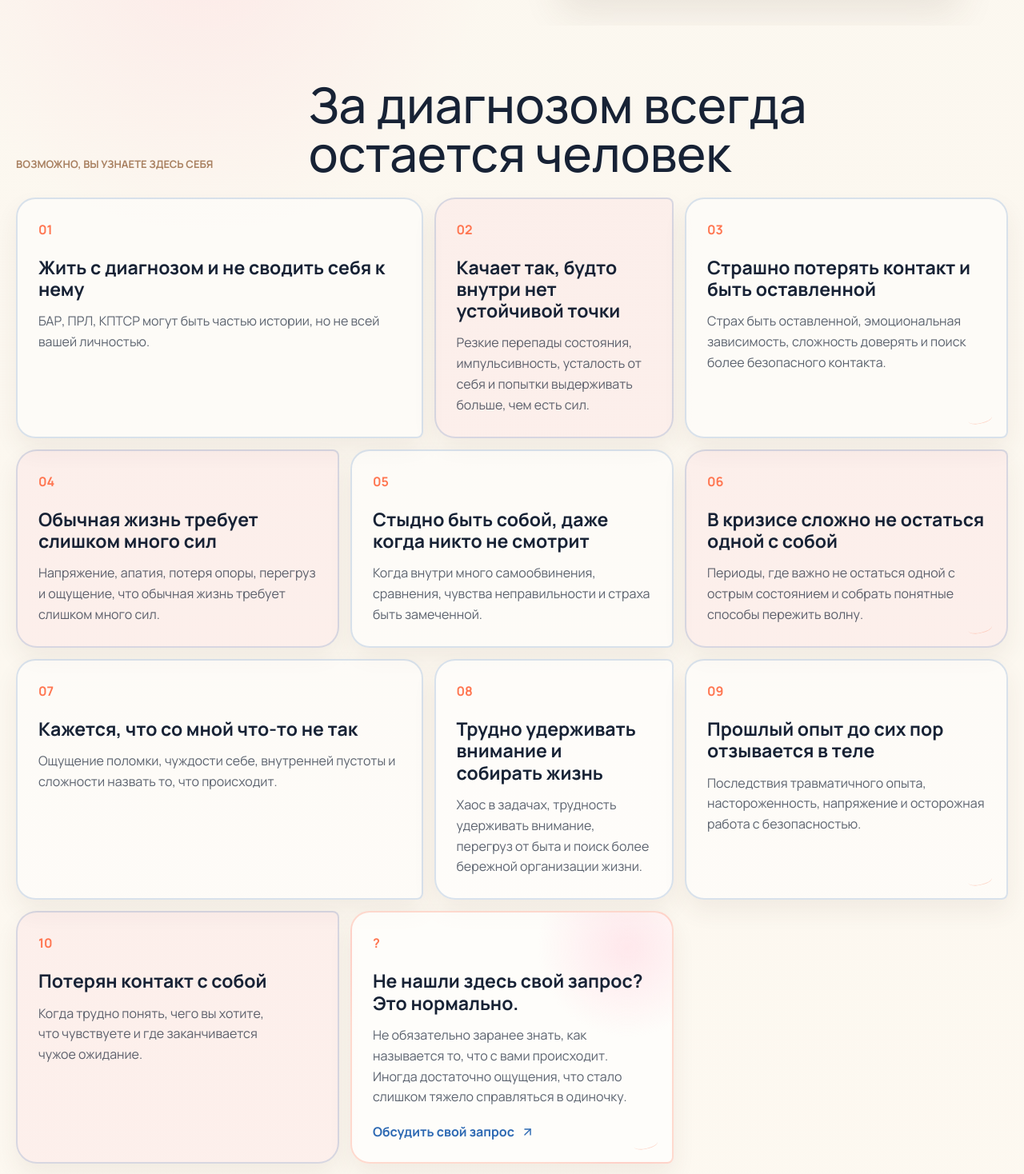
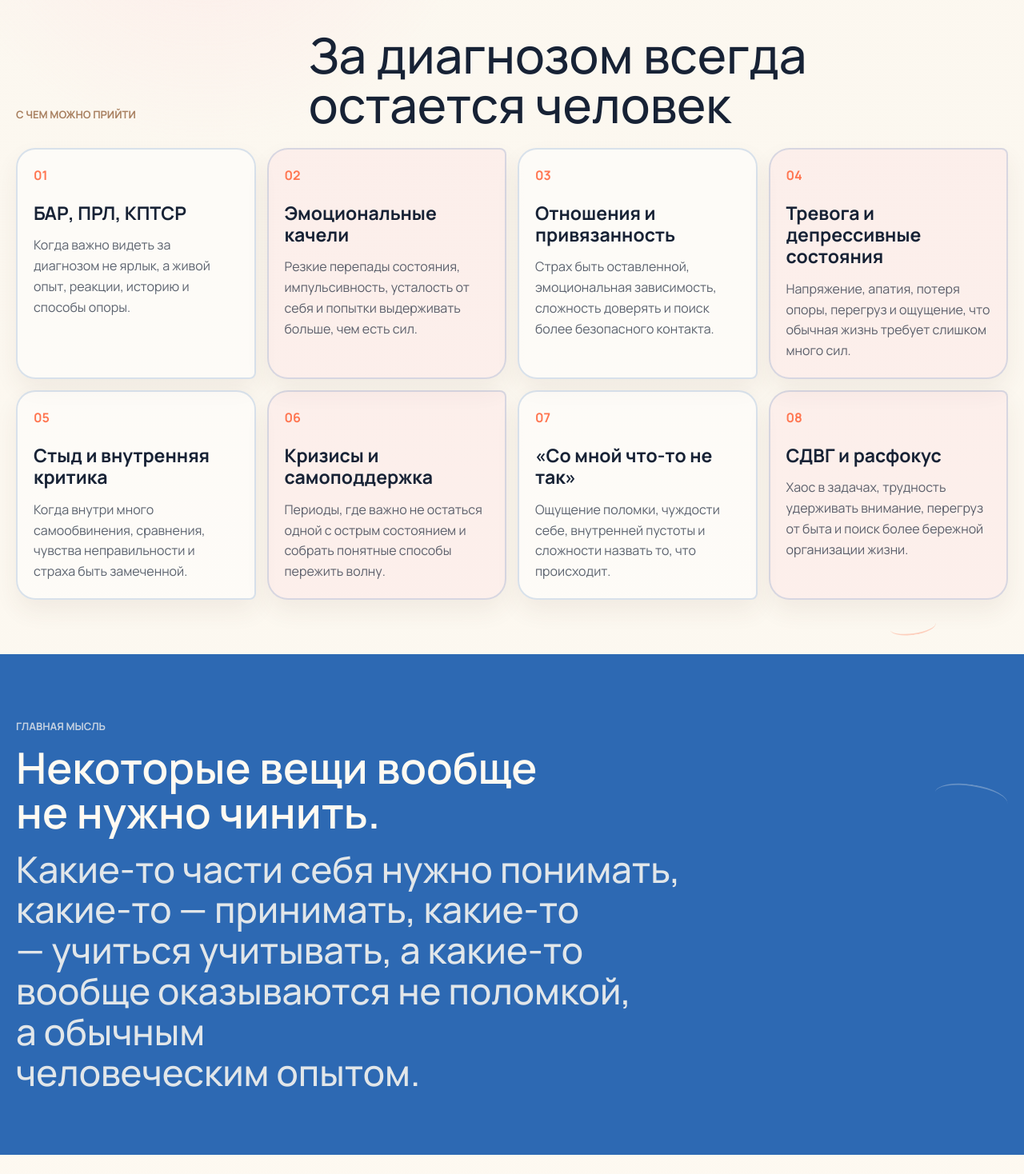
Before and after one commit to barbarakaracharova/barbarakaracharova.github.io, a React (Vite) app: page / in a window 1280 px wide. Shown: the part 762-2230 px from the top of the page at 80% size. Built offline with nearby package versions, Linux system fonts and the light colour scheme.

Commit message:
Restore calmer layout refinements

```diff
--- a/src/main.tsx
+++ b/src/main.tsx
@@ -13,8 +13,6 @@ import "./styles.css";
 
 const links = {
   booking: "https://docs.google.com/forms/d/e/1FAIpQLSfJ86HO_YiK0rN2yhrdKltusymdy_FAjyeoxqT4TYTjXmyG1g/viewform?usp=header",
-  bookingEmbed:
-    "https://docs.google.com/forms/d/e/1FAIpQLSfJ86HO_YiK0rN2yhrdKltusymdy_FAjyeoxqT4TYTjXmyG1g/viewform?embedded=true",
   telegram: "https://t.me/barbarakaracharovaa",
   instagram: "https://www.instagram.com/barbarakaracharova.a",
   docs: "https://drive.google.com/drive/folders/1oplxtSNpSCYeQsyoCgzILNulmMn6hGnl?usp=sharing",
@@ -24,44 +22,36 @@ const links = {
 
 const requests = [
   {
-    title: "Жить с диагнозом и не сводить себя к нему",
-    text: "БАР, ПРЛ, КПТСР могут быть частью истории, но не всей вашей личностью.",
+    title: "БАР, ПРЛ, КПТСР",
+    text: "Когда важно видеть за диагнозом не ярлык, а живой опыт, реакции, историю и способы опоры.",
   },
   {
-    title: "Качает так, будто внутри нет устойчивой точки",
+    title: "Эмоциональные качели",
     text: "Резкие перепады состояния, импульсивность, усталость от себя и попытки выдерживать больше, чем есть сил.",
   },
   {
-    title: "Страшно потерять контакт и быть оставленной",
+    title: "Отношения и привязанность",
     text: "Страх быть оставленной, эмоциональная зависимость, сложность доверять и поиск более безопасного контакта.",
   },
   {
-    title: "Обычная жизнь требует слишком много сил",
+    title: "Тревога и депрессивные состояния",
     text: "Напряжение, апатия, потеря опоры, перегруз и ощущение, что обычная жизнь требует слишком много сил.",
   },
   {
-    title: "Стыдно быть собой, даже когда никто не смотрит",
+    title: "Стыд и внутренняя критика",
     text: "Когда внутри много самообвинения, сравнения, чувства неправильности и страха быть замеченной.",
   },
   {
-    title: "В кризисе сложно не остаться одной с собой",
+    title: "Кризисы и самоподдержка",
     text: "Периоды, где важно не остаться одной с острым состоянием и собрать понятные способы пережить волну.",
   },
   {
-    title: "Кажется, что со мной что-то не так",
+    title: "«Со мной что-то не так»",
     text: "Ощущение поломки, чуждости себе, внутренней пустоты и сложности назвать то, что происходит.",
   },
   {
-    title: "Трудно удерживать внимание и собирать жизнь",
+    title: "СДВГ и расфокус",
     text: "Хаос в задачах, трудность удерживать внимание, перегруз от быта и поиск более бережной организации жизни.",
-  },
-  {
-    title: "Прошлый опыт до сих пор отзывается в теле",
-    text: "Последствия травматичного опыта, настороженность, напряжение и осторожная работа с безопасностью.",
-  },
-  {
-    title: "Потерян контакт с собой",
-    text: "Когда трудно понять, чего вы хотите, что чувствуете и где заканчивается чужое ожидание.",
   },
 ];
 
@@ -264,10 +254,10 @@ function Requests() {
   return (
     <section id="requests" className="section requests-section">
       <FadeIn className="section-heading split-heading">
-        <span className="eyebrow">Возможно, вы узнаете здесь себя</span>
+        <span className="eyebrow">С чем можно прийти</span>
         <h2>За диагнозом всегда остается человек</h2>
       </FadeIn>
-      <div className="request-mosaic">
+      <div className="request-grid compact-grid">
         {requests.map((item, index) => (
           <FadeIn className="request-card" key={item.title}>
             <span className="row-number">{String(index + 1).padStart(2, "0")}</span>
@@ -275,18 +265,6 @@ function Requests() {
             <p>{keep(item.text)}</p>
           </FadeIn>
         ))}
-        <FadeIn className="request-card request-card-note">
-          <span className="row-number">?</span>
-          <h3>Не нашли здесь свой запрос? Это нормально.</h3>
-          <p>
-            {keep(
-              "Не обязательно заранее знать, как называется то, что с вами происходит. Иногда достаточно ощущения, что стало слишком тяжело справляться в одиночку.",
-            )}
-          </p>
-          <a href="#contacts">
-            Обсудить свой запрос <ArrowUpRight size={17} aria-hidden="true" />
-          </a>
-        </FadeIn>
       </div>
     </section>
   );
@@ -373,7 +351,7 @@ function Format() {
           <span>
             В терапии мы
             <br />
-            не ищем один быстрый
+            <NoBreak>не ищем один быстрый</NoBreak>
             <br />
             совет.
           </span>
@@ -391,11 +369,6 @@ function FirstMeeting() {
       <FadeIn className="section-heading narrow">
         <span className="eyebrow">Первая встреча</span>
         <h2>Как проходит начало работы</h2>
-        <p className="section-note">
-          {keep(
-            "На первой встрече не нужно сразу знать, как правильно рассказывать о себе. Можно начать с того, что сейчас трудно.",
-          )}
-        </p>
       </FadeIn>
       <div className="meeting-grid">
         {firstMeeting.map((item, index) => (
@@ -404,8 +377,7 @@ function FirstMeeting() {
             <h3>
               {item.title === "Договариваемся о процессе" ? (
                 <>
-                  Договариваемся
-                  <br /> о процессе
+                  Договариваемся <NoBreak>о процессе</NoBreak>
                 </>
               ) : (
                 item.title
@@ -476,13 +448,7 @@ function Library() {
       <div className="library-grid">
         {library.map((post) => (
           <FadeIn className="library-card" key={post.href}>
-            <span>
-              {post.title === "Романтизация расстройств"
-                ? "Про боль и реальность"
-                : post.title === "Почему ремиссия может пугать"
-                  ? "Про ремиссию"
-                  : "Про терапию"}
-            </span>
+            <span>Telegram</span>
             <h3>{post.title}</h3>
             <p>
               {post.title === "Почему ремиссия может пугать" ? (
@@ -561,21 +527,16 @@ function FAQ() {
 function Contacts() {
   return (
     <section id="contacts" className="section contacts">
-      <div className="contact-panel">
       <FadeIn className="contact-copy">
-          <span className="eyebrow">Запись</span>
+        <span className="eyebrow">Контакты</span>
         <h2>Если вам близок мой подход</h2>
         <p>
-            {keep(
-              "Можно начать с короткой заявки. После отправки формы я свяжусь с вами, чтобы согласовать время и формат первой встречи.",
-            )}
+          {keep("Оставьте заявку или перейдите в Telegram — там можно лучше почувствовать мой язык и стиль работы.")}
         </p>
-          <div className="contact-drawing" aria-hidden="true">
-            <span />
-            <span />
-            <span />
-          </div>
         <div className="contact-links">
+          <a href={links.booking} target="_blank" rel="noreferrer">
+            Записаться <ArrowUpRight size={18} />
+          </a>
           <a href={links.telegram} target="_blank" rel="noreferrer">
             Telegram <MessageCircle size={18} />
           </a>
@@ -584,20 +545,8 @@ function Contacts() {
           </a>
         </div>
       </FadeIn>
-        <FadeIn className="form-card">
-          <iframe title="Форма записи на встречу" src={links.bookingEmbed} loading="lazy" />
-          <a className="form-fallback" href={links.booking} target="_blank" rel="noreferrer">
-            Открыть форму записи <ArrowUpRight size={17} aria-hidden="true" />
-          </a>
-        </FadeIn>
-      </div>
-      <FadeIn className="contact-afterword">
+      <FadeIn className="contact-portrait">
         <img src="/images/varia-close.jpg" alt="Портрет Варвары Лузан" />
-        <p>
-          {keep(
-            "Можно начать без длинного объяснения. Иногда достаточно коротко написать, что сейчас трудно.",
-          )}
-        </p>
       </FadeIn>
     </section>
   );
--- a/src/styles.css
+++ b/src/styles.css
@@ -32,7 +32,6 @@ body {
   margin: 0;
   background:
     radial-gradient(circle at 20% 8%, rgba(255, 191, 208, 0.23), transparent 22rem),
-    radial-gradient(circle at 82% 34%, rgba(45, 105, 179, 0.07), transparent 18rem),
     linear-gradient(180deg, #fbf7ef 0%, #fffaf2 56%, #f7efe4 100%);
   font-family: Manrope, Inter, system-ui, sans-serif;
 }
@@ -172,7 +171,7 @@ nav a:hover,
 
 .hero-layout {
   display: grid;
-  grid-template-columns: minmax(0, 0.9fr) minmax(380px, 1.02fr);
+  grid-template-columns: minmax(0, 0.9fr) minmax(420px, 1.14fr);
   min-height: 64vh;
   align-items: center;
   gap: clamp(34px, 5.2vw, 86px);
@@ -305,7 +304,7 @@ p {
 .hero-portrait {
   position: relative;
   justify-self: center;
-  width: min(100%, 560px);
+  width: min(100%, 720px);
 }
 
 .hero-cloud {
@@ -345,9 +344,7 @@ p {
 
 .hero-photo-frame {
   position: relative;
-  display: grid;
-  width: min(100%, 500px);
-  max-width: 100%;
+  display: block;
   margin: 0 auto;
   overflow: hidden;
   padding: clamp(10px, 1.1vw, 16px);
@@ -357,12 +354,10 @@ p {
 
 .hero-photo {
   display: block;
-  width: auto;
-  max-width: 100%;
-  height: min(610px, 63vh);
-  justify-self: center;
-  object-fit: contain;
-  object-position: center;
+  width: 100%;
+  height: min(570px, 58vh);
+  object-fit: cover;
+  object-position: 53% 55%;
   filter: saturate(0.93) contrast(1.02);
 }
 
@@ -401,19 +396,13 @@ p {
 }
 
 .compact-grid,
-.request-mosaic {
+.request-grid {
   display: grid;
   gap: 14px;
 }
 
 .compact-grid {
   grid-template-columns: repeat(4, minmax(0, 1fr));
-}
-
-.request-mosaic {
-  position: relative;
-  grid-template-columns: repeat(12, minmax(0, 1fr));
-  align-items: stretch;
 }
 
 .request-card,
@@ -428,96 +417,14 @@ p {
 }
 
 .request-card {
-  position: relative;
-  min-height: 204px;
-  padding: clamp(18px, 2.1vw, 26px);
+  min-height: 210px;
+  padding: 20px;
   border-radius: 24px 24px 8px 24px;
 }
 
 .request-card:nth-child(2n) {
   border-radius: 26px 8px 26px 26px;
   background: rgba(255, 191, 208, 0.16);
-}
-
-.request-card:nth-child(1) {
-  grid-column: span 5;
-}
-
-.request-card:nth-child(2) {
-  grid-column: span 3;
-  transform: translateY(16px);
-}
-
-.request-card:nth-child(3) {
-  grid-column: span 4;
-}
-
-.request-card:nth-child(4) {
-  grid-column: span 4;
-}
-
-.request-card:nth-child(5) {
-  grid-column: span 4;
-  min-height: 230px;
-}
-
-.request-card:nth-child(6) {
-  grid-column: span 4;
-  transform: translateY(18px);
-}
-
-.request-card:nth-child(7) {
-  grid-column: span 5;
-}
-
-.request-card:nth-child(8) {
-  grid-column: span 3;
-  background: rgba(255, 255, 255, 0.62);
-}
-
-.request-card:nth-child(9) {
-  grid-column: span 4;
-}
-
-.request-card:nth-child(10) {
-  grid-column: span 4;
-  transform: translateY(14px);
-}
-
-.request-card-note {
-  grid-column: span 4;
-  min-height: 250px;
-  border-color: rgba(255, 118, 81, 0.26);
-  background:
-    radial-gradient(circle at 86% 14%, rgba(255, 191, 208, 0.34), transparent 7rem),
-    rgba(255, 255, 255, 0.64);
-}
-
-.request-card-note a {
-  display: inline-flex;
-  align-items: center;
-  gap: 8px;
-  margin-top: 18px;
-  color: #2d69b3;
-  font-weight: 900;
-}
-
-.request-card::after {
-  position: absolute;
-  right: 18px;
-  bottom: 16px;
-  width: 30px;
-  height: 12px;
-  border-bottom: 1.5px solid rgba(255, 118, 81, 0.28);
-  border-radius: 50%;
-  content: "";
-  transform: rotate(-12deg);
-  opacity: 0;
-}
-
-.request-card:nth-child(3n)::after,
-.request-card-note::after {
-  opacity: 1;
 }
 
 .row-number,
@@ -578,18 +485,6 @@ p {
   transform: rotate(9deg);
 }
 
-.philosophy-section::before {
-  position: absolute;
-  left: max(18px, calc((100vw - 1240px) / 2));
-  bottom: 28px;
-  width: 62px;
-  height: 62px;
-  border: 1.5px solid rgba(255, 191, 208, 0.22);
-  border-radius: 50%;
-  content: "";
-  transform: rotate(-12deg);
-}
-
 .philosophy-inner {
   max-width: 1040px;
 }
@@ -623,22 +518,10 @@ p {
 }
 
 .about-section {
-  position: relative;
   display: grid;
   grid-template-columns: minmax(300px, 0.68fr) minmax(0, 1fr);
   align-items: center;
   gap: clamp(30px, 6vw, 86px);
-}
-
-.about-section::before {
-  position: absolute;
-  right: 2%;
-  top: 18%;
-  width: 92px;
-  height: 2px;
-  background: rgba(255, 118, 81, 0.22);
-  content: "";
-  transform: rotate(-7deg);
 }
 
 .about-photo-wrap {
@@ -700,23 +583,11 @@ p {
 }
 
 .format-section {
-  position: relative;
   width: 100%;
   max-width: none;
   padding-right: max(18px, calc((100vw - 1240px) / 2));
   padding-left: max(18px, calc((100vw - 1240px) / 2));
   background: #f3e9dc;
-}
-
-.format-section::after {
-  position: absolute;
-  right: 8%;
-  bottom: 34px;
-  width: 88px;
-  height: 30px;
-  border-top: 2px solid rgba(45, 105, 179, 0.16);
-  border-radius: 50%;
-  content: "";
 }
 
 .format-intro {
@@ -810,10 +681,6 @@ p {
 
 .first-meeting {
   padding-top: clamp(34px, 4.5vw, 62px);
-}
-
-.section-note {
-  max-width: 660px;
 }
 
 .timeline,
@@ -1006,21 +873,8 @@ p {
 .library-section {
   width: 100%;
   max-width: none;
-  position: relative;
   padding-right: max(18px, calc((100vw - 1240px) / 2));
   padding-left: max(18px, calc((100vw - 1240px) / 2));
-}
-
-.library-section::before {
-  position: absolute;
-  left: max(18px, calc((100vw - 1240px) / 2));
-  top: 24px;
-  width: 46px;
-  height: 46px;
-  border: 1.5px solid rgba(255, 118, 81, 0.2);
-  border-radius: 10px;
-  content: "";
-  transform: rotate(10deg);
 }
 
 .library-grid {
@@ -1156,36 +1010,10 @@ p {
 }
 
 .contacts {
-  position: relative;
-  width: min(1280px, calc(100% - 36px));
-}
-
-.contact-panel {
-  position: relative;
   display: grid;
-  grid-template-columns: minmax(280px, 0.78fr) minmax(360px, 1fr);
-  gap: clamp(22px, 4vw, 58px);
-  align-items: start;
-  overflow: hidden;
-  padding: clamp(24px, 4vw, 52px);
-  border: 2px solid rgba(45, 105, 179, 0.18);
-  border-radius: 42px 42px 10px 42px;
-  background:
-    radial-gradient(circle at 12% 20%, rgba(255, 191, 208, 0.34), transparent 16rem),
-    linear-gradient(135deg, rgba(255, 250, 242, 0.92), rgba(243, 233, 220, 0.96));
-  box-shadow: 0 24px 58px rgba(78, 55, 37, 0.12);
-}
-
-.contact-panel::after {
-  position: absolute;
-  right: 42%;
-  bottom: 10%;
-  width: 120px;
-  height: 40px;
-  border-bottom: 2px solid rgba(255, 118, 81, 0.24);
-  border-radius: 50%;
-  content: "";
-  transform: rotate(-12deg);
+  grid-template-columns: minmax(0, 1fr) 310px;
+  gap: clamp(28px, 6vw, 72px);
+  align-items: center;
 }
 
 .contact-copy {
@@ -1198,137 +1026,14 @@ p {
   max-width: 660px;
 }
 
-.contact-drawing {
-  position: relative;
-  width: min(100%, 320px);
-  min-height: 180px;
-  margin: 10px 0 4px;
-}
-
-.contact-drawing::before {
-  position: absolute;
-  left: 14px;
-  top: 20px;
-  width: 180px;
-  height: 86px;
-  border: 2px solid rgba(45, 105, 179, 0.26);
-  border-radius: 50%;
-  content: "";
-  transform: rotate(-8deg);
-}
-
-.contact-drawing::after {
-  position: absolute;
-  left: 52px;
-  top: 55px;
-  width: 184px;
-  height: 54px;
-  border-bottom: 2px solid rgba(255, 118, 81, 0.28);
-  border-radius: 50%;
-  content: "";
-  transform: rotate(5deg);
-}
-
-.contact-drawing span {
-  position: absolute;
-  display: block;
-  border-radius: 999px;
-  background: rgba(255, 118, 81, 0.42);
-}
-
-.contact-drawing span:nth-child(1) {
-  left: 224px;
-  top: 32px;
-  width: 34px;
-  height: 2px;
-  transform: rotate(-22deg);
-}
-
-.contact-drawing span:nth-child(2) {
-  left: 240px;
-  top: 22px;
-  width: 2px;
-  height: 28px;
-  transform: rotate(18deg);
-}
-
-.contact-drawing span:nth-child(3) {
-  left: 20px;
-  top: 128px;
-  width: 72px;
-  height: 2px;
-  background: rgba(45, 105, 179, 0.22);
-  transform: rotate(-4deg);
-}
-
-.form-card {
-  position: relative;
-  z-index: 1;
-  overflow: hidden;
-  border: 2px solid rgba(45, 105, 179, 0.16);
-  border-radius: 30px;
-  background: rgba(255, 255, 255, 0.66);
-  box-shadow: 0 18px 40px rgba(78, 55, 37, 0.1);
-}
-
-.form-card::before {
-  display: none;
-  color: #172235;
-  font-size: 24px;
-  font-weight: 700;
-  line-height: 1.18;
-  content: "Форма записи откроется в отдельном окне";
-}
-
-.form-card::after {
-  display: none;
-  color: rgba(23, 34, 53, 0.66);
-  font-size: 15px;
-  line-height: 1.55;
-  content: "Так на телефоне она читается аккуратнее и не ломает верстку сайта.";
-}
-
-.form-card iframe {
+.contact-portrait img {
   display: block;
   width: 100%;
-  min-height: 690px;
-  border: 0;
-  background: #fffaf2;
-}
-
-.form-fallback {
-  display: flex;
-  align-items: center;
-  justify-content: center;
-  gap: 8px;
-  min-height: 54px;
-  border-top: 2px solid rgba(45, 105, 179, 0.12);
-  color: #2d69b3;
-  font-weight: 900;
-}
-
-.contact-afterword {
-  display: grid;
-  grid-template-columns: 96px minmax(0, 520px);
-  gap: 18px;
-  align-items: center;
-  margin-top: 18px;
-  margin-left: clamp(0px, 4vw, 56px);
-}
-
-.contact-afterword img {
-  display: block;
-  width: 96px;
-  height: 108px;
+  aspect-ratio: 1 / 1.18;
   object-fit: cover;
   object-position: 55% 42%;
   border-radius: 999px 999px 18px 18px;
   box-shadow: 0 12px 28px rgba(78, 55, 37, 0.12);
-}
-
-.contact-afterword p {
-  max-width: 520px;
-  font-size: 15px;
 }
 
 footer {
@@ -1373,7 +1078,7 @@ footer {
   .about-section,
   .format-layout,
   .learning-layout,
-  .contact-panel {
+  .contacts {
     grid-template-columns: 1fr;
   }
 
@@ -1391,20 +1096,12 @@ footer {
   }
 
   .compact-grid,
-  .request-mosaic,
   .library-grid {
     grid-template-columns: repeat(2, minmax(0, 1fr));
   }
 
-  .request-card,
-  .request-card:nth-child(n),
-  .request-card-note {
-    grid-column: auto;
-    transform: none;
-  }
-
   .document-card,
-  .contact-afterword {
+  .contact-portrait {
     max-width: 520px;
   }
 
@@ -1513,18 +1210,14 @@ footer {
   .split-heading,
   .editorial-heading,
   .compact-grid,
-  .request-mosaic,
   .library-grid {
     grid-template-columns: 1fr;
   }
 
   .request-card,
-  .request-card:nth-child(n),
   .library-card,
   .library-card:first-child {
-    grid-column: auto;
     min-height: auto;
-    transform: none;
   }
 
   .philosophy-section {
@@ -1548,55 +1241,7 @@ footer {
   }
 
   .format-aside span {
-    font-size: clamp(25px, 8vw, 33px);
-  }
-
-  .contact-panel {
-    padding: 24px 14px 14px;
-    border-radius: 30px 30px 8px 30px;
-  }
-
-  .contact-drawing {
-    min-height: 116px;
-    transform: scale(0.82);
-    transform-origin: left top;
-  }
-
-  .form-card {
-    display: grid;
-    gap: 18px;
-    min-height: 240px;
-    align-content: center;
-    padding: 22px;
-    border-radius: 22px;
-    background:
-      radial-gradient(circle at 92% 10%, rgba(255, 191, 208, 0.28), transparent 8rem),
-      rgba(255, 255, 255, 0.68);
-  }
-
-  .form-card iframe {
-    display: none;
-  }
-
-  .form-card::before,
-  .form-card::after {
-    display: block;
-  }
-
-  .form-fallback {
-    min-height: 50px;
-    border: 2px solid rgba(45, 105, 179, 0.42);
-    border-radius: 999px;
-  }
-
-  .contact-afterword {
-    grid-template-columns: 76px minmax(0, 1fr);
-    margin-left: 0;
-  }
-
-  .contact-afterword img {
-    width: 76px;
-    height: 88px;
+    font-size: clamp(24px, 6.8vw, 27px);
   }
 
   .timeline-item,
```
Lines whose indentation alone changed are shown as unchanged.
